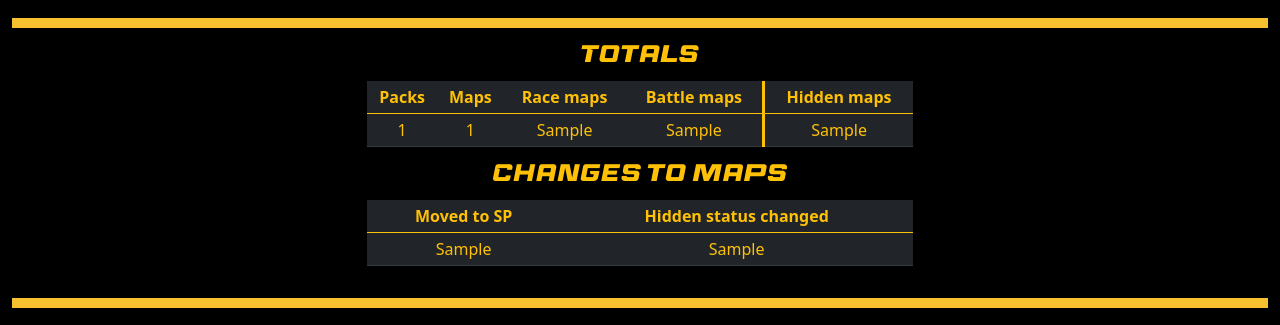
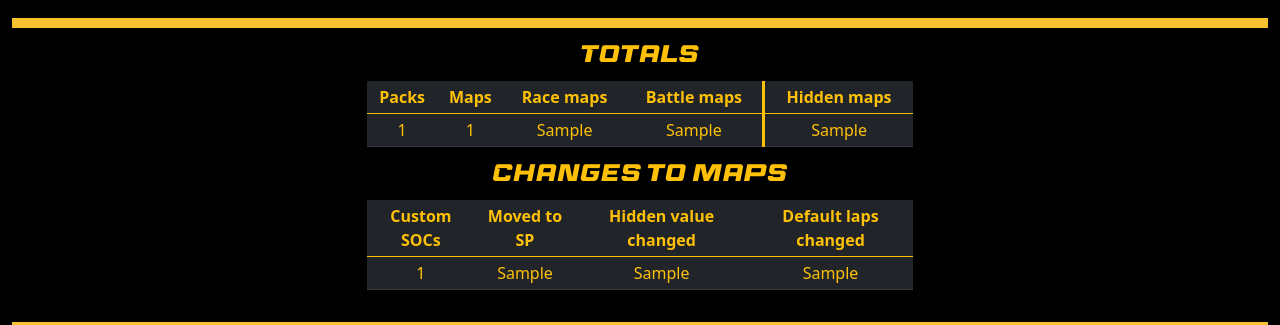
Before and after one commit to NielsjeNL/srb2kart-website, a Flask app: template srb2kartwebsite/templates/maps.html in a window 1280 px wide. Shown: the part 276-601 px from the top of the page. Run offline with Flask 2, Linux system fonts and the light colour scheme; the template is opened without the code that fills it: most values are stand-ins (such as "Sample title", 1, 10 or a date in 2020); grey boxes marked "Sample" are stand-in pictures; parts of the project's set-up code (start-up, migrations or seed data) failed here and were passed over.

Commit message:
show lap changes, make custom soc status visible

```diff
--- a/srb2kartwebsite/templates/maps.html
+++ b/srb2kartwebsite/templates/maps.html
@@ -47,14 +47,18 @@
                 <table class="table table-sm table-dark table-hover text-warning">
                     <thead>
                         <tr>
+                            <th>Custom SOCs</th>
                             <th>Moved to SP</th>
-                            <th>Hidden status changed</th>
+                            <th>Hidden value changed</th>
+                            <th>Default laps changed</th>
                         </tr>
                     </thead>
                     <tbody class="align-middle">
                         <tr>
+                            <td>{{mapData["customSOCs"]|length}}</td>
                             <td>{{mapData["customSingleplayerMaps"]}}</td>
                             <td>{{mapData["customHiddenMaps"]}}</td>
+                            <td>{{mapData["customLaps"]}}</td>
                         </tr>
                     </tbody>
                 </table>
@@ -168,7 +172,7 @@
                             {% endif %}
 
                             {% if map in mapData["customSOCs"] %}
-                                <td>Yes</td>
+                                <td style="border-left: solid;">Yes</td>
                             {% else %}
                                 <td>-</td>
                             {% endif %}
```
